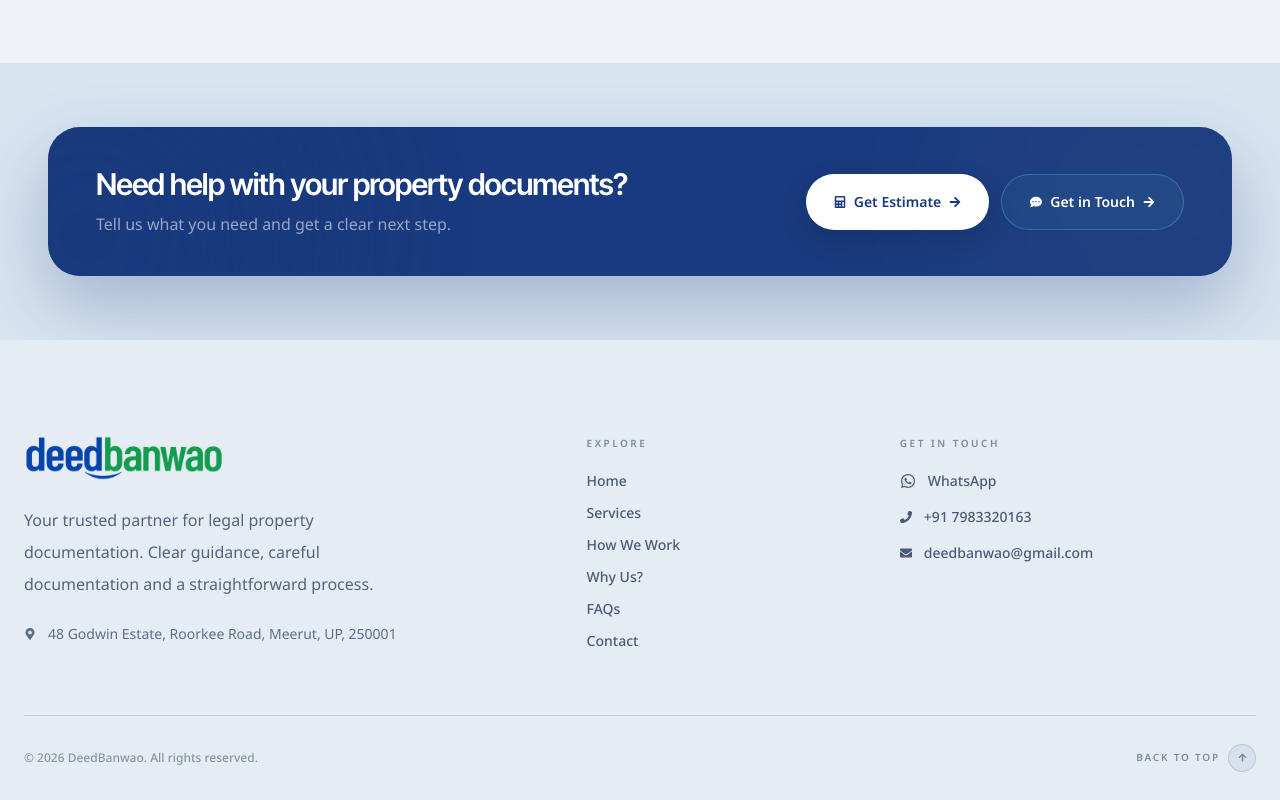
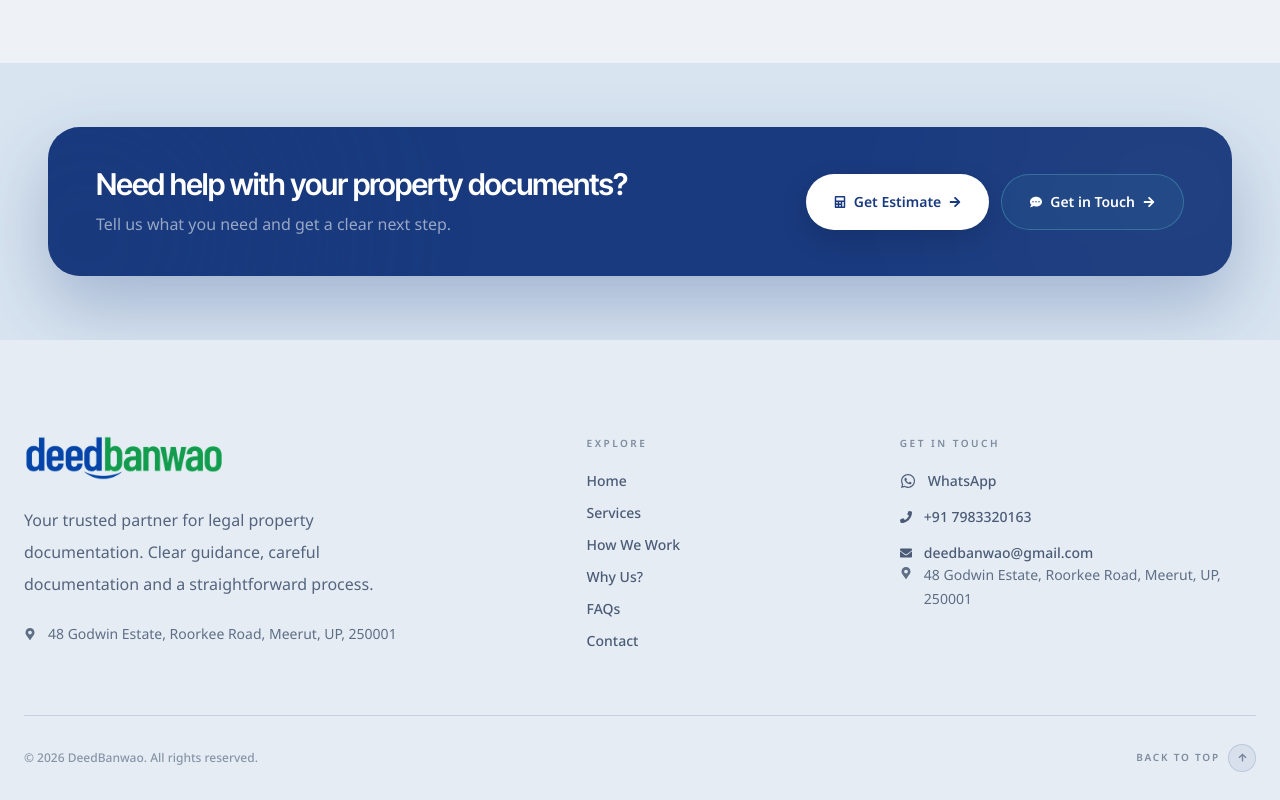
Before and after one commit to yugrastogi/deedbanwao, a React (Vite) app: page / in a window 1280 px wide. Shown: the part 6710-7510 px from the top of the page. Built offline with nearby package versions, Linux system fonts and the light colour scheme.

Commit message:
Move footer location under Get In Touch

```diff
--- a/src/components/Footer/Footer.jsx
+++ b/src/components/Footer/Footer.jsx
@@ -351,6 +351,21 @@ const Footer = () => {
                 </span>
               </a>
             </div>
+              {/* LOCATION */}
+
+              <div
+                className="
+                  flex
+                  items-start
+                  gap-3
+                  text-sm
+                  leading-6
+                  text-[#172B4D]/65
+                "
+              >
+                <FaMapMarkerAlt className="mt-1 shrink-0 text-xs" />
+                <span>{footerData.contact.location}</span>
+              </div>
           </div>
         </div>
 
```
